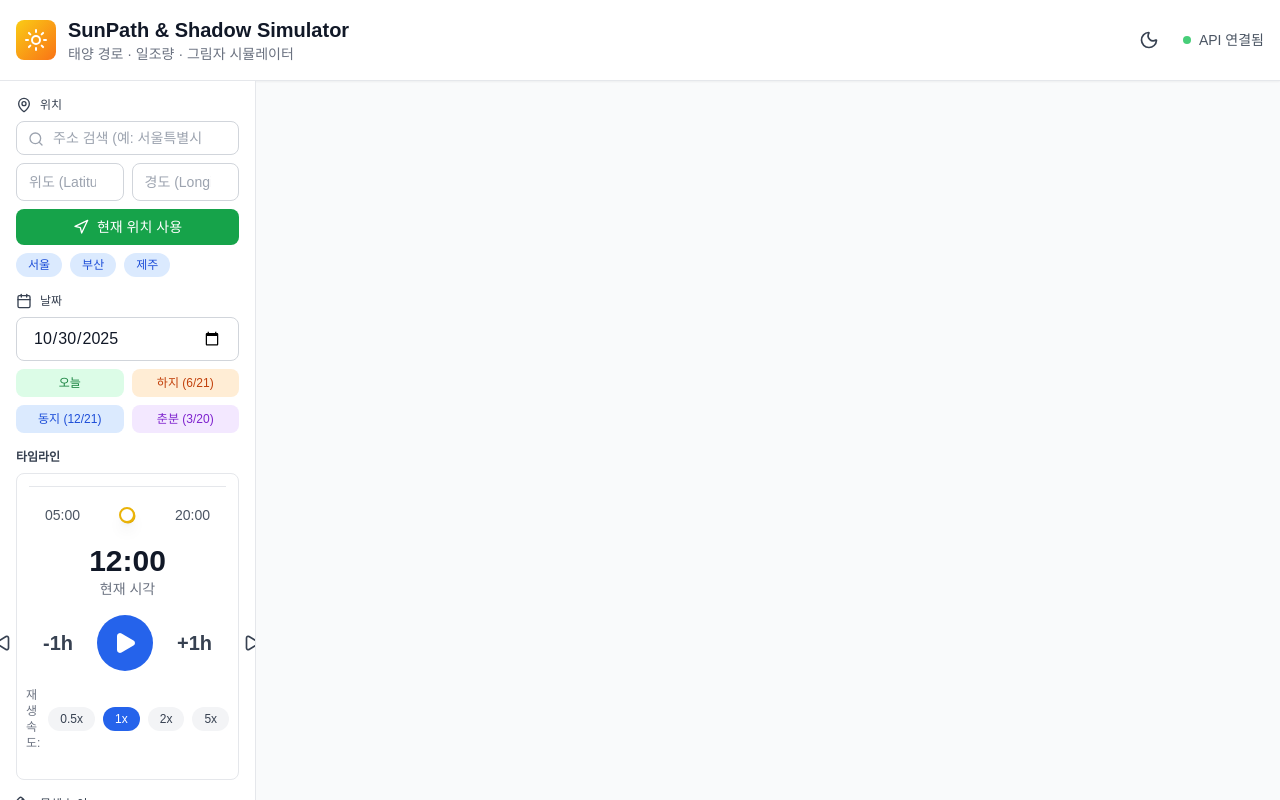
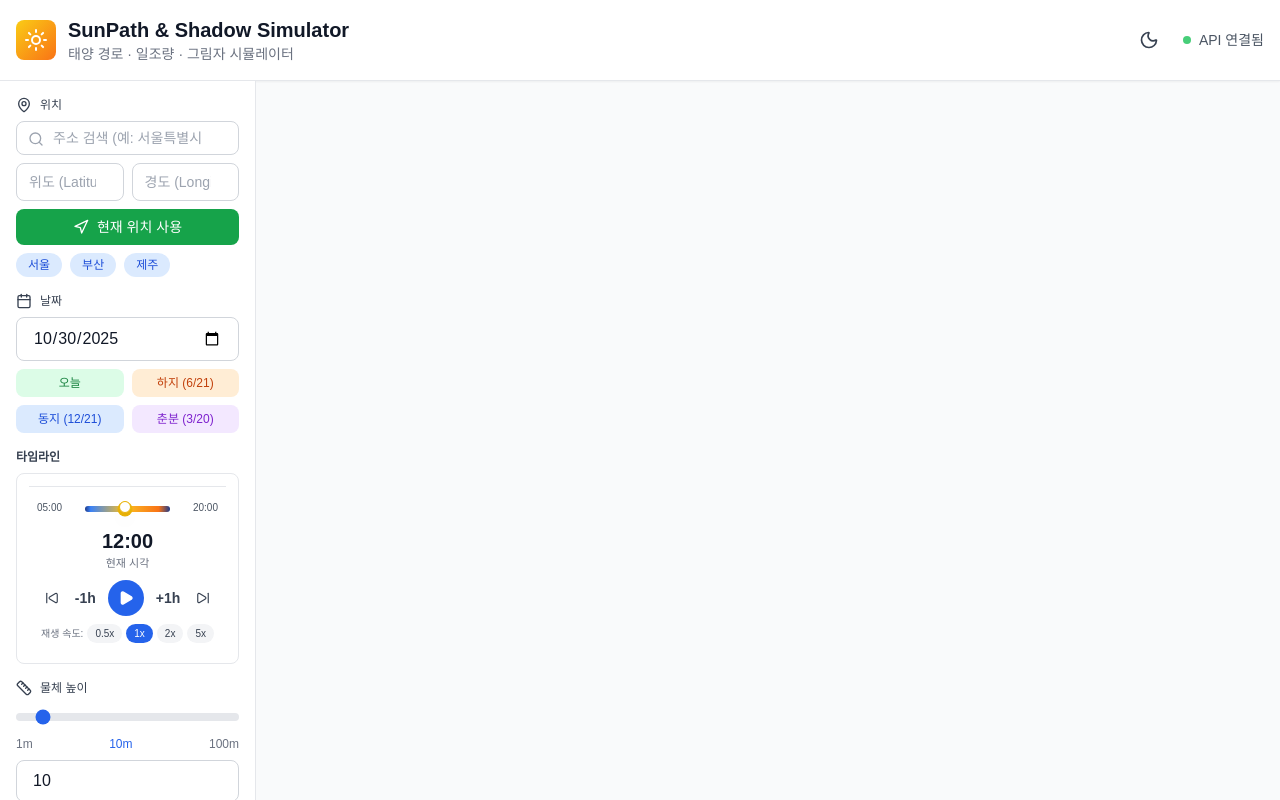
Before and after one commit to boam79/SunPath_Shadow_Simulator, a Next.js app in the folder frontend/: page / in a window 1280 px wide. Shown: the top 800 px of the page. Built offline with nearby package versions, Linux system fonts and the light colour scheme.

Commit message:
feat(ui): compact Timeline variant for sidebar and apply in Sidebar\n\n- Add variant prop to Timeline ('default' | 'sidebar')\n- Compact sizes (padding, fonts, slider, buttons, indicator) for sidebar\n- Use variant=sidebar in Sidebar to fit width\n- Build verified

```diff
--- a/frontend/components/Timeline.tsx
+++ b/frontend/components/Timeline.tsx
@@ -20,6 +20,7 @@ interface TimelineProps {
   endTime?: string;
   isPlaying?: boolean;
   onPlayPause?: () => void;
+  variant?: 'default' | 'sidebar';
 }
 
 export default function Timeline({
@@ -28,7 +29,8 @@ export default function Timeline({
   startTime = '00:00',
   endTime = '23:59',
   isPlaying = false,
-  onPlayPause
+  onPlayPause,
+  variant = 'default'
 }: TimelineProps) {
   const [playSpeed, setPlaySpeed] = useState<number>(1);
   const [internalPlaying, setInternalPlaying] = useState(false);
@@ -265,12 +267,14 @@ export default function Timeline({
     return `${Math.max(0, Math.min(100, percent))}%`;
   };
 
+  const isSidebar = variant === 'sidebar';
+
   return (
-    <div className="bg-white dark:bg-gray-800 border-t border-gray-200 dark:border-gray-700 p-3 md:p-4">
-      <div className="max-w-7xl mx-auto space-y-3 md:space-y-4">
+    <div className={`bg-white dark:bg-gray-800 border-t border-gray-200 dark:border-gray-700 ${isSidebar ? 'p-2' : 'p-3 md:p-4'}`}>
+      <div className={`${isSidebar ? 'space-y-2' : 'max-w-7xl mx-auto space-y-3 md:space-y-4'}`}>
         {/* Timeline Slider */}
-        <div className="flex items-center space-x-4">
-          <span className="text-xs md:text-sm font-medium text-gray-600 dark:text-gray-400 w-12 md:w-16">
+        <div className={`flex items-center ${isSidebar ? 'space-x-2' : 'space-x-4'}`}>
+          <span className={`font-medium text-gray-600 dark:text-gray-400 ${isSidebar ? 'text-[10px] w-10' : 'text-xs md:text-sm w-12 md:w-16'}`}>
             {startTime}
           </span>
 
@@ -281,7 +285,7 @@ export default function Timeline({
               max={endMinutes}
               value={currentMinutes}
               onChange={handleSliderChange}
-              className="w-full h-2 bg-gradient-to-r from-blue-900 via-yellow-400 to-orange-600 rounded-lg appearance-none cursor-pointer accent-yellow-500"
+              className={`w-full ${isSidebar ? 'h-1.5' : 'h-2'} bg-gradient-to-r from-blue-900 via-yellow-400 to-orange-600 rounded-lg appearance-none cursor-pointer accent-yellow-500`}
               style={{
                 background: getGradientStyle()
               }}
@@ -289,7 +293,7 @@ export default function Timeline({
 
             {/* Current Time Indicator */}
             <div
-              className="absolute top-1/2 -translate-y-1/2 w-4 h-4 bg-white dark:bg-gray-200 border-2 border-yellow-500 rounded-full shadow-lg pointer-events-none"
+              className={`absolute top-1/2 -translate-y-1/2 ${isSidebar ? 'w-3 h-3 border' : 'w-4 h-4 border-2'} bg-white dark:bg-gray-200 border-yellow-500 rounded-full shadow-lg pointer-events-none`}
               style={{
                 left: getIndicatorPosition(),
                 transform: 'translateX(-50%) translateY(-50%)'
@@ -297,39 +301,39 @@ export default function Timeline({
             />
           </div>
 
-          <span className="text-xs md:text-sm font-medium text-gray-600 dark:text-gray-400 w-12 md:w-16 text-right">
+          <span className={`font-medium text-gray-600 dark:text-gray-400 text-right ${isSidebar ? 'text-[10px] w-10' : 'text-xs md:text-sm w-12 md:w-16'}`}>
             {endTime}
           </span>
         </div>
 
         {/* Current Time Display */}
         <div className="text-center">
-          <div className="text-2xl md:text-3xl font-bold text-gray-900 dark:text-white">
+          <div className={`${isSidebar ? 'text-xl' : 'text-2xl md:text-3xl'} font-bold text-gray-900 dark:text-white`}>
             {currentTime}
           </div>
-          <div className="text-sm text-gray-500 dark:text-gray-400">
+          <div className={`${isSidebar ? 'text-[11px]' : 'text-sm'} text-gray-500 dark:text-gray-400`}>
             현재 시각
           </div>
         </div>
 
         {/* Controls */}
-        <div className="flex items-center justify-center space-x-3 md:space-x-4">
+        <div className={`flex items-center justify-center ${isSidebar ? 'space-x-2' : 'space-x-3 md:space-x-4'}`}>
           {/* Reset */}
           <button
             onClick={handleReset}
-            className="p-1.5 md:p-2 rounded-lg hover:bg-gray-100 dark:hover:bg-gray-700 transition-colors"
+            className={`${isSidebar ? 'p-1' : 'p-1.5 md:p-2'} rounded-lg hover:bg-gray-100 dark:hover:bg-gray-700 transition-colors`}
             title="처음으로"
           >
-            <SkipBack className="w-4 h-4 md:w-5 md:h-5 text-gray-700 dark:text-gray-300" />
+            <SkipBack className={`${isSidebar ? 'w-3.5 h-3.5' : 'w-4 h-4 md:w-5 md:h-5'} text-gray-700 dark:text-gray-300`} />
           </button>
 
           {/* Step Backward */}
           <button
             onClick={handleStepBackward}
-            className="p-1.5 md:p-2 rounded-lg hover:bg-gray-100 dark:hover:bg-gray-700 transition-colors"
+            className={`${isSidebar ? 'p-1' : 'p-1.5 md:p-2'} rounded-lg hover:bg-gray-100 dark:hover:bg-gray-700 transition-colors`}
             title="1시간 뒤로"
           >
-            <span className="text-lg md:text-xl font-bold text-gray-700 dark:text-gray-300">-1h</span>
+            <span className={`${isSidebar ? 'text-sm' : 'text-lg md:text-xl'} font-bold text-gray-700 dark:text-gray-300`}>-1h</span>
           </button>
 
           {/* Play/Pause */}
@@ -339,44 +343,44 @@ export default function Timeline({
               devLog('[Timeline] Play/Pause button click');
               handlePlayPause();
             }}
-            className="p-3 md:p-4 bg-blue-600 hover:bg-blue-700 rounded-full transition-colors"
+            className={`${isSidebar ? 'p-2.5' : 'p-3 md:p-4'} bg-blue-600 hover:bg-blue-700 rounded-full transition-colors`}
             title={playing ? "일시정지" : "재생"}
             aria-pressed={playing}
           >
             {playing ? (
-              <Pause className="w-5 h-5 md:w-6 md:h-6 text-white" fill="white" />
+              <Pause className={`${isSidebar ? 'w-4 h-4' : 'w-5 h-5 md:w-6 md:h-6'} text-white`} fill="white" />
             ) : (
-              <Play className="w-5 h-5 md:w-6 md:h-6 text-white" fill="white" />
+              <Play className={`${isSidebar ? 'w-4 h-4' : 'w-5 h-5 md:w-6 md:h-6'} text-white`} fill="white" />
             )}
           </button>
 
           {/* Step Forward */}
           <button
             onClick={handleStepForward}
-            className="p-1.5 md:p-2 rounded-lg hover:bg-gray-100 dark:hover:bg-gray-700 transition-colors"
+            className={`${isSidebar ? 'p-1' : 'p-1.5 md:p-2'} rounded-lg hover:bg-gray-100 dark:hover:bg-gray-700 transition-colors`}
             title="1시간 앞으로"
           >
-            <span className="text-lg md:text-xl font-bold text-gray-700 dark:text-gray-300">+1h</span>
+            <span className={`${isSidebar ? 'text-sm' : 'text-lg md:text-xl'} font-bold text-gray-700 dark:text-gray-300`}>+1h</span>
           </button>
 
           {/* End */}
           <button
             onClick={() => onTimeChange(endTime)}
-            className="p-1.5 md:p-2 rounded-lg hover:bg-gray-100 dark:hover:bg-gray-700 transition-colors"
+            className={`${isSidebar ? 'p-1' : 'p-1.5 md:p-2'} rounded-lg hover:bg-gray-100 dark:hover:bg-gray-700 transition-colors`}
             title="마지막으로"
           >
-            <SkipForward className="w-4 h-4 md:w-5 md:h-5 text-gray-700 dark:text-gray-300" />
+            <SkipForward className={`${isSidebar ? 'w-3.5 h-3.5' : 'w-4 h-4 md:w-5 md:h-5'} text-gray-700 dark:text-gray-300`} />
           </button>
         </div>
 
         {/* Speed Control */}
-        <div className="flex items-center justify-center space-x-1.5 md:space-x-2">
-          <span className="text-xs text-gray-500 dark:text-gray-400">재생 속도:</span>
+        <div className={`flex items-center justify-center ${isSidebar ? 'space-x-1' : 'space-x-1.5 md:space-x-2'}`}>
+          <span className={`${isSidebar ? 'text-[10px]' : 'text-xs'} text-gray-500 dark:text-gray-400`}>재생 속도:</span>
           {[0.5, 1, 2, 5].map((speed) => (
             <button
               key={speed}
               onClick={() => setPlaySpeedSafe(speed)}
-              className={`px-2.5 md:px-3 py-0.5 md:py-1 text-[10px] md:text-xs rounded-full transition-colors ${
+              className={`${isSidebar ? 'px-2 py-0.5 text-[10px]' : 'px-2.5 md:px-3 py-0.5 md:py-1 text-[10px] md:text-xs'} rounded-full transition-colors ${
                 playSpeed === speed
                   ? 'bg-blue-600 text-white'
                   : 'bg-gray-100 dark:bg-gray-700 text-gray-700 dark:text-gray-300 hover:bg-gray-200 dark:hover:bg-gray-600'
--- a/frontend/components/layout/Sidebar.tsx
+++ b/frontend/components/layout/Sidebar.tsx
@@ -311,6 +311,7 @@ export default function Sidebar({
                 endTime={timeline.endTime || '20:00'}
                 isPlaying={timeline.isPlaying}
                 onPlayPause={timeline.onPlayPause}
+                variant="sidebar"
               />
             </div>
           </div>
```
